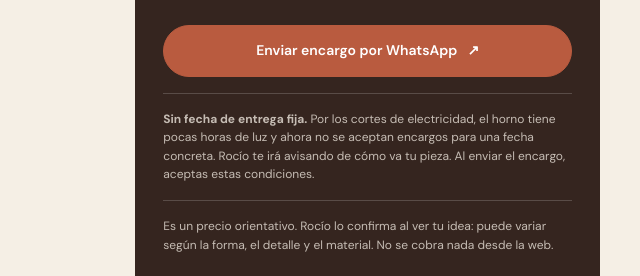
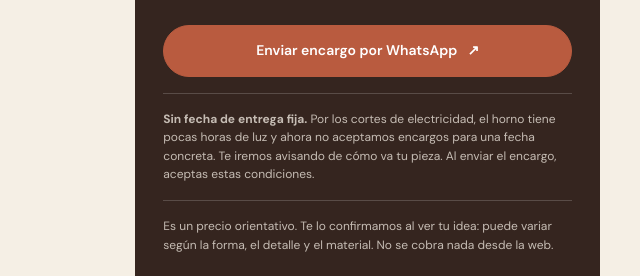
Before and after one commit to ulloashania/arca-prototipo, a plain HTML site: page index.html in a window 1280 px wide. Shown: the part 936-1212 px from the top of the page, 640-1280 px from the left. Drawn offline with nearby package versions, Linux system fonts and the light colour scheme.

Commit message:
Avisos en primera persona del plural, sin nombrar a Rocío
Co-Authored-By: Claude Opus 5.5 <noreply@anthropic.com>

```diff
--- a/index.html
+++ b/index.html
@@ -85,8 +85,8 @@
         <div id="comparar"></div>
         <button class="button enviar" type="submit" form="encargo">Enviar encargo por WhatsApp <span aria-hidden="true">↗</span></button>
         <p class="enviado" id="enviado" hidden>Se ha abierto WhatsApp con tu encargo. Envía el mensaje y, si tienes fotos de referencia, mándalas en el mismo chat.</p>
-        <p class="aviso"><b>Sin fecha de entrega fija.</b> Por los cortes de electricidad, el horno tiene pocas horas de luz y ahora no se aceptan encargos para una fecha concreta. Rocío te irá avisando de cómo va tu pieza. Al enviar el encargo, aceptas estas condiciones.</p>
-        <p class="aviso">Es un precio orientativo. Rocío lo confirma al ver tu idea: puede variar según la forma, el detalle y el material. No se cobra nada desde la web.</p>
+        <p class="aviso"><b>Sin fecha de entrega fija.</b> Por los cortes de electricidad, el horno tiene pocas horas de luz y ahora no aceptamos encargos para una fecha concreta. Te iremos avisando de cómo va tu pieza. Al enviar el encargo, aceptas estas condiciones.</p>
+        <p class="aviso">Es un precio orientativo. Te lo confirmamos al ver tu idea: puede variar según la forma, el detalle y el material. No se cobra nada desde la web.</p>
       </aside>
     </div>
   </main>
```
